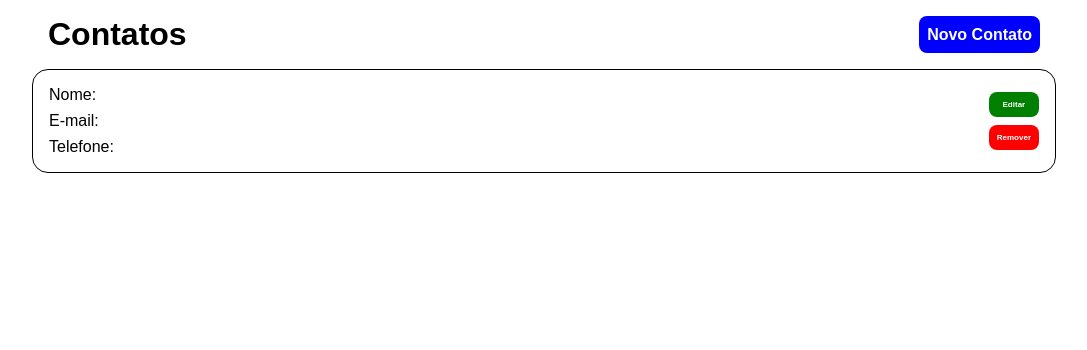
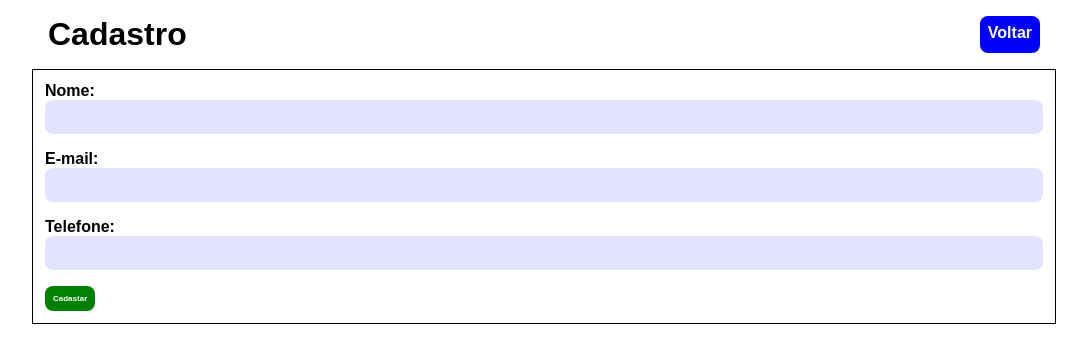
Before and after one commit to JonatasGdeC/lista-de-contatos, a React (Create React App) app: page /cadastro in a window 1280 px wide. Shown: the top 350 px of the page, without its empty margins (96-1183 px from the left). Built offline with nearby package versions, Linux system fonts and the light colour scheme.

Commit message:
Criando as rotas entre a lista de contatos com o formulário e criando o formulário de cadastro de contatos

```diff
--- a/package.json
+++ b/package.json
@@ -50,6 +50,7 @@
     "eslint-plugin-react": "^7.33.2",
     "eslint-plugin-react-hooks": "^4.6.0",
     "prettier": "3.2.4",
+    "react-router-dom": "^6.21.3",
     "styled-components": "^6.1.8"
   }
 }
--- a/src/App.tsx
+++ b/src/App.tsx
@@ -1,12 +1,26 @@
+import { createBrowserRouter, RouterProvider } from 'react-router-dom'
+
 import EstiloGlobal, { Container } from './styles'
 
 import ListaContato from './containers/ListaContatos'
+import FormCadastro from './containers/FormCadastro'
+
+const rotas = createBrowserRouter([
+  {
+    path: '/',
+    element: <ListaContato />
+  },
+  {
+    path: '/cadastro',
+    element: <FormCadastro />
+  }
+])
 
 function App() {
   return (
     <Container>
       <EstiloGlobal />
-      <ListaContato />
+      <RouterProvider router={rotas} />
     </Container>
   )
 }
--- a/src/components/BotaoAdicionar/index.tsx
+++ b/src/components/BotaoAdicionar/index.tsx
@@ -1,7 +1,7 @@
-import { ButtonSave } from './styles'
+import { ButtonRotas } from '../../styles'
 
 const BotaoAdicionar = () => {
-  return <ButtonSave>Novo Contato</ButtonSave>
+  return <ButtonRotas to="/cadastro">Novo Contato</ButtonRotas>
 }
 
 export default BotaoAdicionar
--- a/src/components/BotaoAdicionar/styles.ts
+++ /dev/null
@@ -1,17 +0,0 @@
-import styled from 'styled-components'
-
-export const ButtonSave = styled.button`
-  padding: 8px;
-  font-size: 16px;
-  font-weight: bold;
-  background-color: blue;
-  color: #fff;
-  border: none;
-  border-radius: 8px;
-  cursor: pointer;
-  transition: all ease 0.3s;
-
-  &:hover {
-    opacity: 0.7;
-  }
-`
--- a/src/components/Contato/index.tsx
+++ b/src/components/Contato/index.tsx
@@ -1,18 +1,19 @@
-import * as S from './styles'
+import { BotaoEditarSalvarCadastrar, BotaoExcluirCancelar } from '../../styles'
+import { Card } from './styles'
 
 const Contato = () => {
   return (
-    <S.Card>
+    <Card>
       <div>
         <p>Nome:</p>
         <p>E-mail:</p>
         <p>Telefone:</p>
       </div>
-      <S.Buttons>
-        <button>Editar</button>
-        <button>Remover</button>
-      </S.Buttons>
-    </S.Card>
+      <div>
+        <BotaoEditarSalvarCadastrar>Editar</BotaoEditarSalvarCadastrar>
+        <BotaoExcluirCancelar>Remover</BotaoExcluirCancelar>
+      </div>
+    </Card>
   )
 }
 
--- a/src/components/Contato/styles.ts
+++ b/src/components/Contato/styles.ts
@@ -14,27 +14,3 @@ export const Card = styled.div`
     gap: 8px;
   }
 `
-export const Buttons = styled.div`
-  button {
-    padding: 8px;
-    font-size: 8px;
-    font-weight: bold;
-    color: #fff;
-    border: none;
-    border-radius: 8px;
-    cursor: pointer;
-    transition: all ease 0.3s;
-
-    &:hover {
-      opacity: 0.7;
-    }
-
-    &:first-child {
-      background-color: green;
-    }
-
-    &:nth-child(2) {
-      background-color: red;
-    }
-  }
-`
--- /dev/null
+++ b/src/containers/FormCadastro/index.tsx
@@ -0,0 +1,30 @@
+import { BotaoEditarSalvarCadastrar, ButtonRotas, Header } from '../../styles'
+import { Form } from './styles'
+
+const FormCadastro = () => {
+  return (
+    <>
+      <Header>
+        <h1>Cadastro</h1>
+        <ButtonRotas to="/">Voltar</ButtonRotas>
+      </Header>
+      <Form>
+        <div>
+          <label htmlFor="nome">Nome:</label>
+          <input type="text" id="nome" />
+        </div>
+        <div>
+          <label htmlFor="email">E-mail:</label>
+          <input type="email" id="email" />
+        </div>
+        <div>
+          <label htmlFor="telefone">Telefone:</label>
+          <input type="tel" id="telefone" />
+        </div>
+        <BotaoEditarSalvarCadastrar>Cadastar</BotaoEditarSalvarCadastrar>
+      </Form>
+    </>
+  )
+}
+
+export default FormCadastro
--- /dev/null
+++ b/src/containers/FormCadastro/styles.ts
@@ -0,0 +1,29 @@
+import styled from 'styled-components'
+
+export const Form = styled.form`
+  border: 1px solid #000;
+  padding: 12px;
+
+  div {
+    display: flex;
+    flex-direction: column;
+    margin-bottom: 16px;
+
+    label {
+      font-weight: bold;
+      cursor: pointer;
+    }
+
+    input {
+      padding: 8px;
+      font-size: 16px;
+      border: none;
+      border-radius: 8px;
+      background-color: #e3e3ff;
+
+      &:focus {
+        outline: none;
+      }
+    }
+  }
+`
--- a/src/containers/ListaContatos/index.tsx
+++ b/src/containers/ListaContatos/index.tsx
@@ -1,7 +1,8 @@
 import BotaoAdicionar from '../../components/BotaoAdicionar'
 import Contato from '../../components/Contato'
 
-import { Header, Lista } from './styles'
+import { Header } from '../../styles'
+import { Lista } from './styles'
 
 const ListaContato = () => {
   return (
--- a/src/containers/ListaContatos/styles.ts
+++ b/src/containers/ListaContatos/styles.ts
@@ -1,15 +1,4 @@
 import styled from 'styled-components'
-
-export const Header = styled.div`
-  display: flex;
-  justify-content: space-between;
-  position: sticky;
-  top: 0;
-  left: 0;
-  z-index: 0;
-  background-color: #fff;
-  padding: 16px;
-`
 
 export const Lista = styled.ul`
   display: flex;
--- a/src/styles/index.ts
+++ b/src/styles/index.ts
@@ -1,4 +1,5 @@
 import styled, { createGlobalStyle } from 'styled-components'
+import { Link } from 'react-router-dom'
 
 const EstiloGlobal = createGlobalStyle`
   *{
@@ -17,4 +18,52 @@ export const Container = styled.div`
   margin: 0 auto;
 `
 
+export const Header = styled.div`
+  display: flex;
+  justify-content: space-between;
+  position: sticky;
+  top: 0;
+  left: 0;
+  z-index: 0;
+  background-color: #fff;
+  padding: 16px;
+`
+export const Botao = styled.button`
+  padding: 8px;
+  font-size: 8px;
+  font-weight: bold;
+  color: #fff;
+  border: none;
+  border-radius: 8px;
+  cursor: pointer;
+  transition: all ease 0.3s;
+
+  &:hover {
+    opacity: 0.7;
+  }
+`
+export const BotaoEditarSalvarCadastrar = styled(Botao)`
+  background-color: green;
+`
+
+export const BotaoExcluirCancelar = styled(Botao)`
+  background-color: red;
+`
+
+export const ButtonRotas = styled(Link)`
+  padding: 8px;
+  font-size: 16px;
+  font-weight: bold;
+  background-color: blue;
+  color: #fff;
+  border: none;
+  border-radius: 8px;
+  cursor: pointer;
+  transition: all ease 0.3s;
+
+  &:hover {
+    opacity: 0.7;
+  }
+`
+
 export default EstiloGlobal
```
Also changed, not shown: 1 other file (tests, documents, lock files or other folders).
